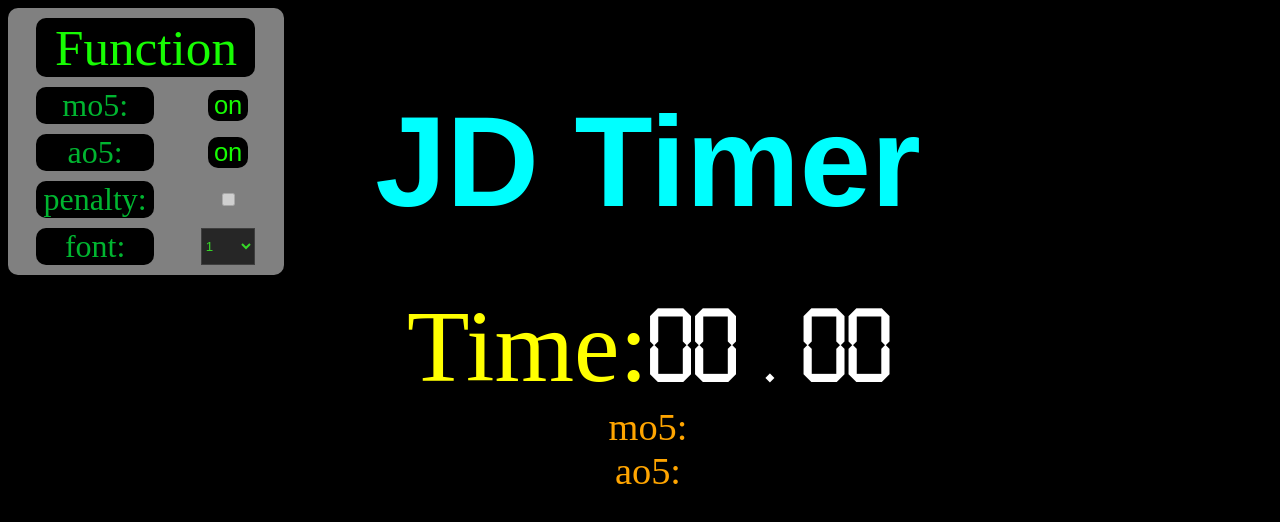
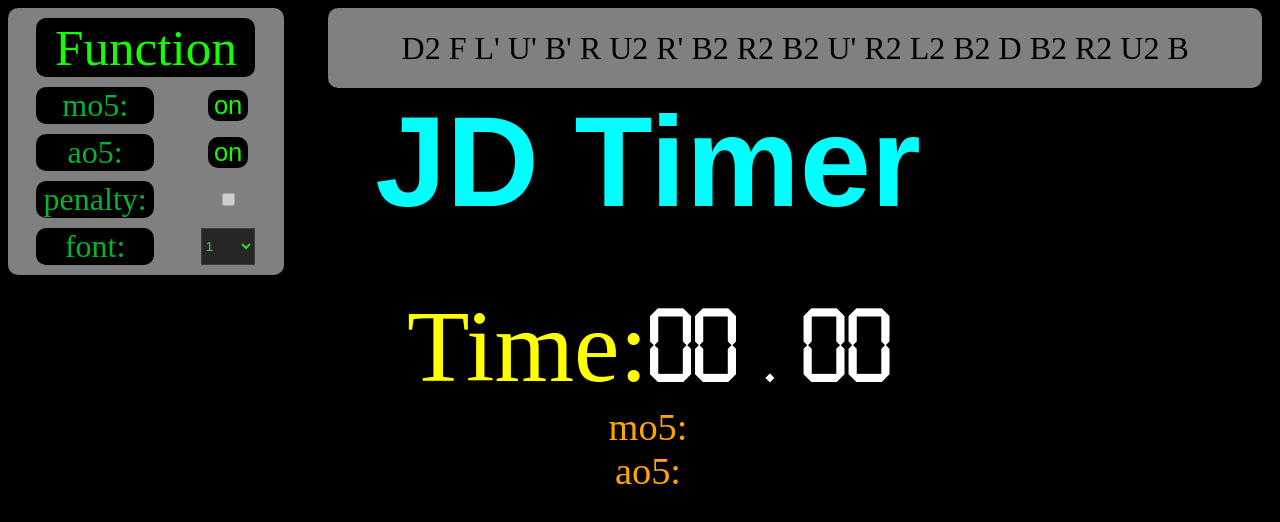
Before and after one commit to jackdo1012/rubiktimer, a plain HTML site: page index.html in a window 1280 px wide. Drawn offline with Linux system fonts and the light colour scheme; a web font is replaced by a local one.

Commit message:
add scramble

```diff
--- a/css/style.css
+++ b/css/style.css
@@ -72,6 +72,18 @@ body {
   grid-row: 4 / span 1;
   grid-column: 2 / span 2;
   grid-row: 5 / span 1;
+}
+
+#scramble-area {
+  background-color: gray;
+  width: 73vw;
+  height: 10vh;
+  border-radius: 10px;
+  font-size: 2rem;
+  text-align: center;
+  line-height: 10vh;
+  grid-column: 2 / span 3;
+  grid-row: 1;
 }
 
 #plusTwo {
--- a/index.html
+++ b/index.html
@@ -9,6 +9,7 @@
   </head>
   <body>
     <div class="main">
+      <div id="scramble-area"></div>
       <div id="header">JD Timer</div>
       <div id="time">Time:</div>
       <div id="timer">
@@ -18,7 +19,6 @@
         <span id="semicolon2">.</span>
         <span id="milliseconds">00</span>
       </div>
-
       <div id="meanOfFive">mo5:</div>
       <div id="averageOfFive">ao5:</div>
       <button id="plusTwo" onclick="plus2hide()">+2</button>
--- a/js/script.js
+++ b/js/script.js
@@ -10,11 +10,20 @@ var DNF = document.getElementById("DNF")
 var pen = document.getElementById("penalty")
 var font = document.getElementById("font")
 var timer = document.getElementById("timer")
+var threeByThreeScramble = "../scramble/threeByThreeScramble.txt"
 var totalSecond = 0
 var a = 0
 var reset = true
 var solves = []
 var run = false
+
+fetch(threeByThreeScramble)
+  .then((myFile) => myFile.text())
+  .then(function (myScramble) {
+    var myScrambleArray = myScramble.split("\n")
+    return (document.getElementById("scramble-area").innerHTML =
+      myScrambleArray[Math.floor(Math.random() * myScrambleArray.length)])
+  })
 
 pen.disabled = true
 meanOfFiveButton.disabled = true
```
Also changed, not shown: scramble/3x3scram.txt (deleted), scramble/threeByThreeScramble.txt (added).
